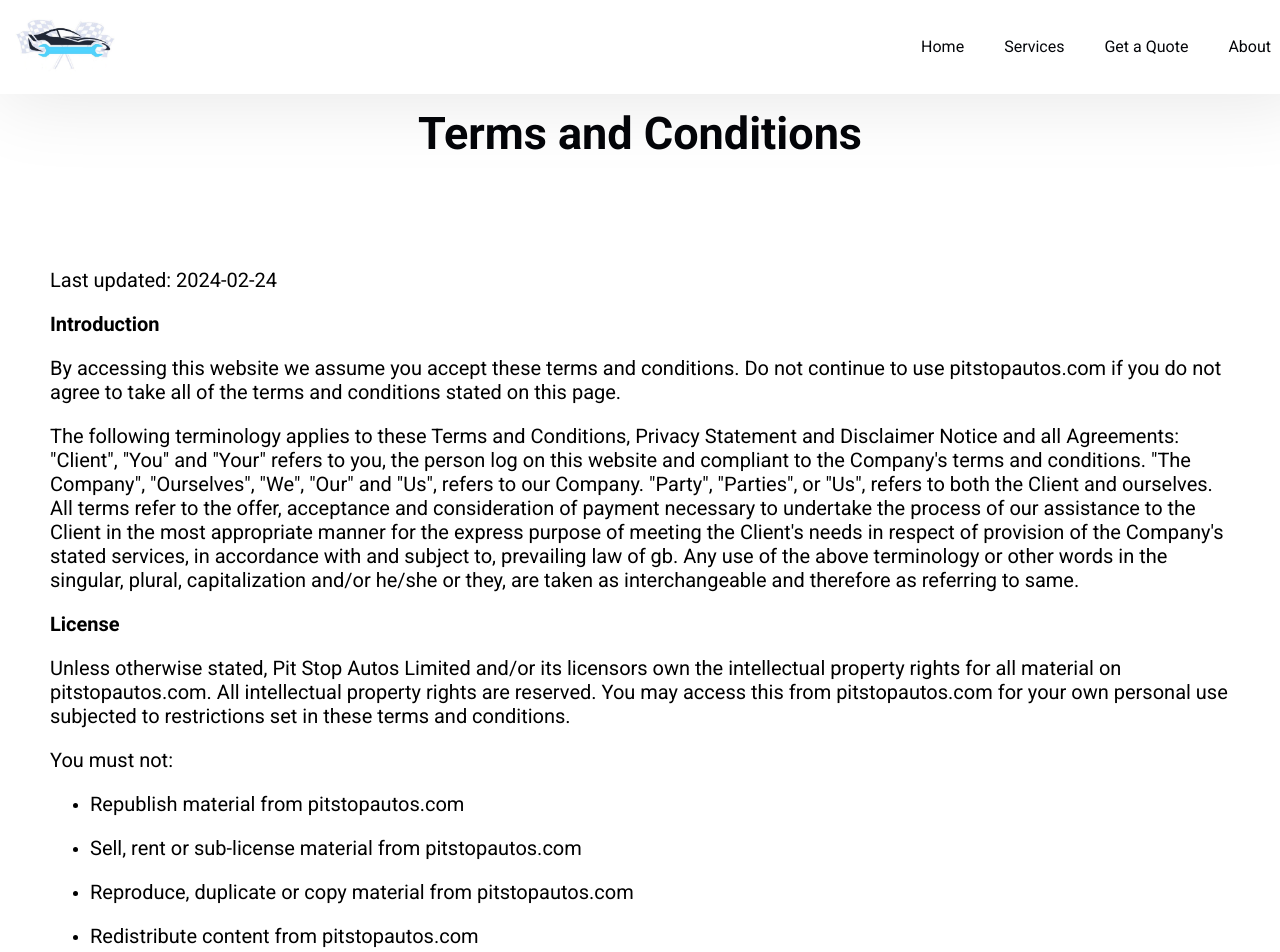
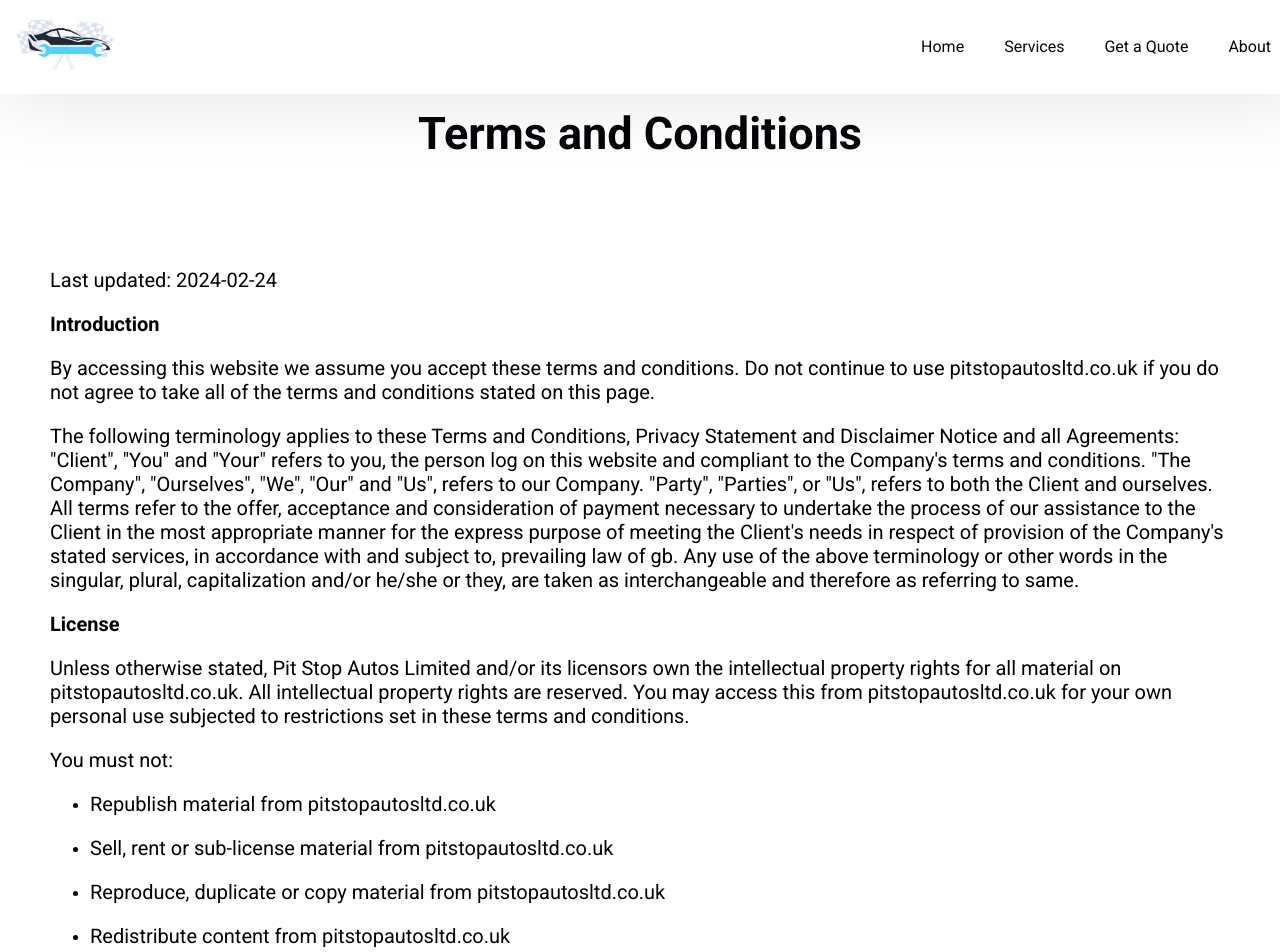
Before and after one commit to Sergeyvna/pitstop, a React (Create React App) app: page /terms in a window 1280 px wide. Shown: the top 952 px of the page. Built offline with nearby package versions, Linux system fonts and the light colour scheme.

Commit message:
new changes to the codebase

```diff
--- a/public/index.html
+++ b/public/index.html
@@ -4,10 +4,8 @@
     <meta charset="utf-8" />
     <link rel="icon" href="%PUBLIC_URL%/logo.png" />
     <meta name="viewport" content="width=device-width, initial-scale=1" />
-    <meta
-      name="description"
-      content=""
-    />
+    <meta name="description" content="Pit Stop Autos Limited in Bristol offers top-notch mechanical services for cars and vans. Visit us for reliable auto repairs and maintenance." />
+    <meta name="keywords" content="Pit Stop Autos, Bristol, car services, van services, auto repair, mechanical services, tyres, car diagnostics" />
     <link rel="apple-touch-icon" href="%PUBLIC_URL%/logo.png" />
     <!--
       manifest.json provides metadata used when your web app is installed on a
--- a/src/Pages/Home/ContactForm.jsx
+++ b/src/Pages/Home/ContactForm.jsx
@@ -110,6 +110,11 @@ export default function ContactForm() {
                                     <input type="tel" className="contact-input" name="phone" id="phone" required placeholder="+44 7XXX XXXXXX"  pattern="\d{10,11}"/>
                                 </label>
 
+                                <label htmlFor='car-reg' className='contact-label'>
+                                        <span>Car Registration</span>
+                                        <input type="text" className="contact-input" name="car_reg" id="car-reg" required placeholder="OV21MTU"/>
+                                </label>
+
                                 <label htmlFor='Tyre size' className='contact-label'>
                                     <span>Width / Profile / Rim / Speed</span>
                                     <input type="text" className="contact-input" name="tyre_size" id="tyre-size" placeholder="195/50R15V" required />
--- a/src/Pages/Home/SuccessPage.jsx
+++ b/src/Pages/Home/SuccessPage.jsx
@@ -5,6 +5,7 @@ export default function SuccessPage() {
                 <h2 className="title">You have successfully submitted the form!</h2>
                 <p>Thank you for reaching out to us. Your submission has been received successfully. Our team will review your message and get back to you as soon as possible.</p>
                 <p>We appreciate your interest in our services and look forward to assisting you!</p>
+                <p><b>*If you do not see a reply from us, please check your spam or junk folder*</b></p>
             </div>
         </section>
     );
--- a/src/Pages/Home/Terms.jsx
+++ b/src/Pages/Home/Terms.jsx
@@ -9,23 +9,23 @@ export default function TermsAndCond() {
             <div className="terms-content">
                 <p>Last updated: 2024-02-24</p>
                 <p><b>Introduction</b></p>
-                <p>By accessing this website we assume you accept these terms and conditions. Do not continue to use pitstopautos.com if you do not agree to take all of the terms and conditions stated on this page.</p>
+                <p>By accessing this website we assume you accept these terms and conditions. Do not continue to use <a href="https://www.pitstopautosltd.co.uk/" className="phone-link">pitstopautosltd.co.uk</a> if you do not agree to take all of the terms and conditions stated on this page.</p>
                 <p>The following terminology applies to these Terms and Conditions, Privacy Statement and Disclaimer Notice and all Agreements: "Client", "You" and "Your" refers to you, the person log on this website and compliant to the Company's terms and conditions. "The Company", "Ourselves", "We", "Our" and "Us", refers to our Company. "Party", "Parties", or "Us", refers to both the Client and ourselves. All terms refer to the offer, acceptance and consideration of payment necessary to undertake the process of our assistance to the Client in the most appropriate manner for the express purpose of meeting the Client's needs in respect of provision of the Company's stated services, in accordance with and subject to, prevailing law of gb. Any use of the above terminology or other words in the singular, plural, capitalization and/or he/she or they, are taken as interchangeable and therefore as referring to same.</p>
                 <p><b>License</b></p>
-                <p>Unless otherwise stated, Pit Stop Autos Limited and/or its licensors own the intellectual property rights for all material on pitstopautos.com. All intellectual property rights are reserved. You may access this from pitstopautos.com for your own personal use subjected to restrictions set in these terms and conditions.</p>
+                <p>Unless otherwise stated, Pit Stop Autos Limited and/or its licensors own the intellectual property rights for all material on <a href="https://www.pitstopautosltd.co.uk/" className="phone-link">pitstopautosltd.co.uk</a>. All intellectual property rights are reserved. You may access this from <a href="https://www.pitstopautosltd.co.uk/" className="phone-link">pitstopautosltd.co.uk</a> for your own personal use subjected to restrictions set in these terms and conditions.</p>
                 <p>You must not:</p>
                 <ul>
                     <li>
-                        <p>Republish material from pitstopautos.com</p>
+                        <p>Republish material from <a href="https://www.pitstopautosltd.co.uk/" className="phone-link">pitstopautosltd.co.uk</a></p>
                     </li>
                     <li>
-                        <p>Sell, rent or sub-license material from pitstopautos.com</p>
+                        <p>Sell, rent or sub-license material from <a href="https://www.pitstopautosltd.co.uk/" className="phone-link">pitstopautosltd.co.uk</a></p>
                     </li>
                     <li>
-                        <p>Reproduce, duplicate or copy material from pitstopautos.com</p>
+                        <p>Reproduce, duplicate or copy material from <a href="https://www.pitstopautosltd.co.uk/" className="phone-link">pitstopautosltd.co.uk</a></p>
                     </li>
                     <li>
-                        <p>Redistribute content from pitstopautos.com</p>
+                        <p>Redistribute content from <a href="https://www.pitstopautosltd.co.uk/" className="phone-link">pitstopautosltd.co.uk</a></p>
                     </li>
                 </ul>
                 <p><b>Privacy Policy</b></p>
```
